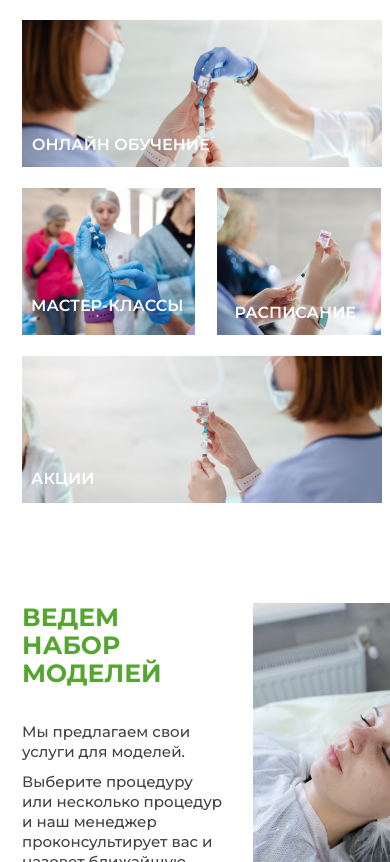
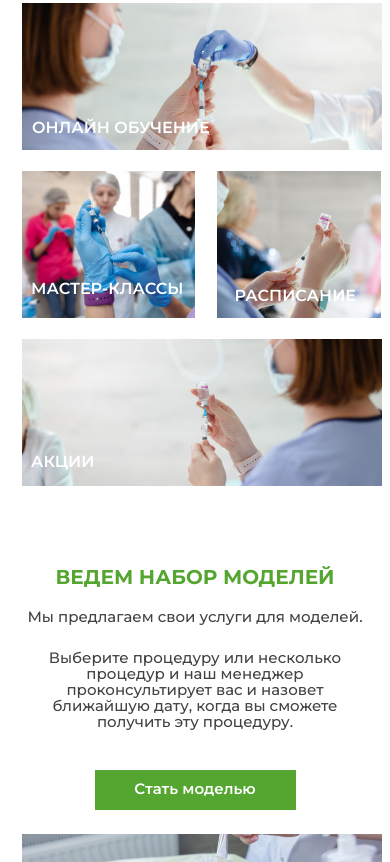
Before and after one commit to AlShchedrov/Valmari, a website built with Parcel: page src/index.html in a window 390 px wide. Shown: the part 1872-2734 px from the top of the page. Built offline with nearby package versions, Linux system fonts and the light colour scheme; files whose address does not match are found by name.

Commit message:
finish section recruit

```diff
--- a/src/assets/sass/about.scss
+++ b/src/assets/sass/about.scss
@@ -89,7 +89,7 @@
             line-height: 25px;
         }
         @media (max-width: 768px) {
-            margin-bottom: 34px;
+            margin-bottom: 25px;
             font-size: 25px;
             line-height: 26px;
         }
@@ -139,7 +139,7 @@
         margin-top: 102px;
     }
     @media (max-width: 768px) {
-        margin-top: 18px;
+        margin-top: 10px;
     }
 
     span{
--- a/src/assets/sass/recruit.scss
+++ b/src/assets/sass/recruit.scss
@@ -3,14 +3,18 @@
     display: flex;
     justify-content: space-between;
     width: 100%;
-    margin-top: 175px;
+    padding-top: 175px;
     @media (max-width: 1024px) {
-        margin-top: 157px;
+        padding-top: 157px;
     }
     @media (max-width: 768px) {
-        margin-top: 100px;
+        padding-top: 100px;
     }
-    img {
+    @media (max-width: 480px) {
+        flex-direction: column;
+        padding-top: 80px;
+    }
+    .recruit_img {
         @media (max-width: 1024px) {
             width: 464px;
             height: 372px;
@@ -19,16 +23,27 @@
             width: 276px;
             height: 279px;
         }
+        @media (max-width: 480px) {
+            display: none;
         }
 
     }
+    .recruit_img-480 {
+        display: none;
+        @media (max-width: 480px) {
+            display: block;
+            width: 360px;
+            height: 129px;
+        }
+    }
+}
 .recruit__description {
-    margin-right: 74px;
+    padding-right: 74px;
     @media (max-width: 1024px) {
-        margin-right: 39px;
+        padding-right: 39px;
     }
     @media (max-width: 768px) {
-        margin-right: 30px;
+        padding-right: 0;
     }
     h2 {
         font-family: Montserrat;
@@ -43,9 +58,14 @@
             margin-bottom: 40px;
         }
         @media (max-width: 768px) {
-            font-size: 25px;
-            line-height: 28px;
-            margin-bottom: 35px;
+            font-size: 24px;
+            line-height: 27px;
+            margin-bottom: 20px;
+        }
+        @media (max-width: 480px) {
+            font-size: 20px;
+            line-height: 23px;
+            text-align: center;
         }
     }
     p {
@@ -58,29 +78,43 @@
         @media (max-width: 1024px) {
             font-size: 20px;
             line-height: 25px;
-            padding-bottom: 115px;
+            padding: 53px 0 47px;
         }
         @media (max-width: 768px) {
             font-size: 15px;
             line-height: 20px;
-            padding-bottom: 19px;
+            padding: 10px 0 35px;
+        }
+        @media (max-width: 480px) {
+            line-height: 16px;
+            padding-bottom: 40px;
+            text-align: center;
         }
         }
-    span {
+        .recruit__p {
             font-family: 'Montserrat';
             font-weight: 500;
             font-size: 25px;
             line-height: 31px;
             color: #424242;
+            padding: 10px 0 97px;
             @media (max-width: 1024px) {
                 font-size: 20px;
                 line-height: 25px;
+                padding: 0;
             }
             @media (max-width: 768px) {
                 font-size: 15px;
                 line-height: 20px;
+                padding: 0 0 25px;
+            }
+            @media (max-width: 480px) {
+                line-height: 16px;
+                padding: 0 0 15px;
+                text-align: center;
             }
         }
+
     a {
         display: block;
         font-family: 'Montserrat';
@@ -106,5 +140,10 @@
             height: 40px;
             padding: 7px;
         }
+        @media (max-width: 480px) {
+            line-height: 14px;
+            margin: 0 auto 24px;
+            padding: 12px;
         }
     }
+}
--- a/src/assets/sass/style.scss
+++ b/src/assets/sass/style.scss
@@ -34,7 +34,7 @@ a {
         max-width: calc(942px + 8px * 2);
     }
     @media (max-width: 768px) {
-        max-width: calc(626px + 8px * 2);
+        max-width: calc(642px + 8px * 2);
     }
     @media (max-width: 480px) {
         max-width: calc(360px + 8px * 2);
--- a/src/index.html
+++ b/src/index.html
@@ -221,11 +221,12 @@
                 <div class="recruit__models">
                     <div class="recruit__description">
                         <h2>ВЕДЕМ НАБОР МОДЕЛЕЙ</h2>
-                        <span>Мы предлагаем свои услуги для моделей.</span>
+                        <p class="recruit__p">Мы предлагаем свои услуги для моделей.</p>
                         <p>Выберите процедуру или несколько процедур и наш менеджер проконсультирует вас и назовет ближайшую дату, когда вы сможете получить эту процедуру.</p>
                         <a href="#">Стать моделью</a>
                     </div>
-                    <img src="/src/assets/images/recruit/recruit-img.png" alt="recruit">
+                    <img class="recruit_img" src="/src/assets/images/recruit/recruit-img.png" alt="recruit">
+                    <img class="recruit_img-480" src="/src/assets/images/recruit/recruit-img-480.png" alt="recruit">
                 </div>
             </div>
         </section>
```
Also changed, not shown: src/assets/images/recruit/recruit-img-480.png (added). Lines whose indentation alone changed are shown as unchanged.
